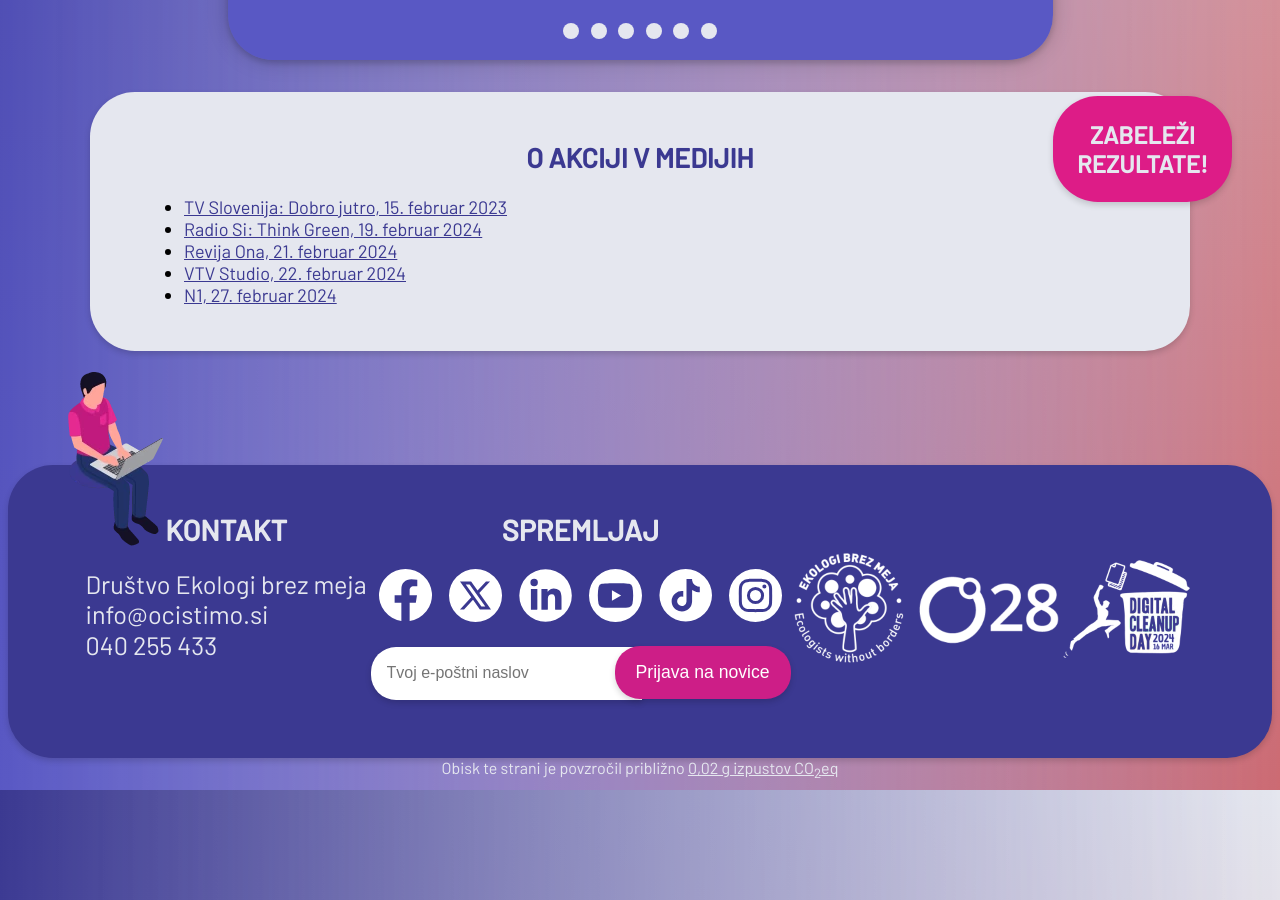
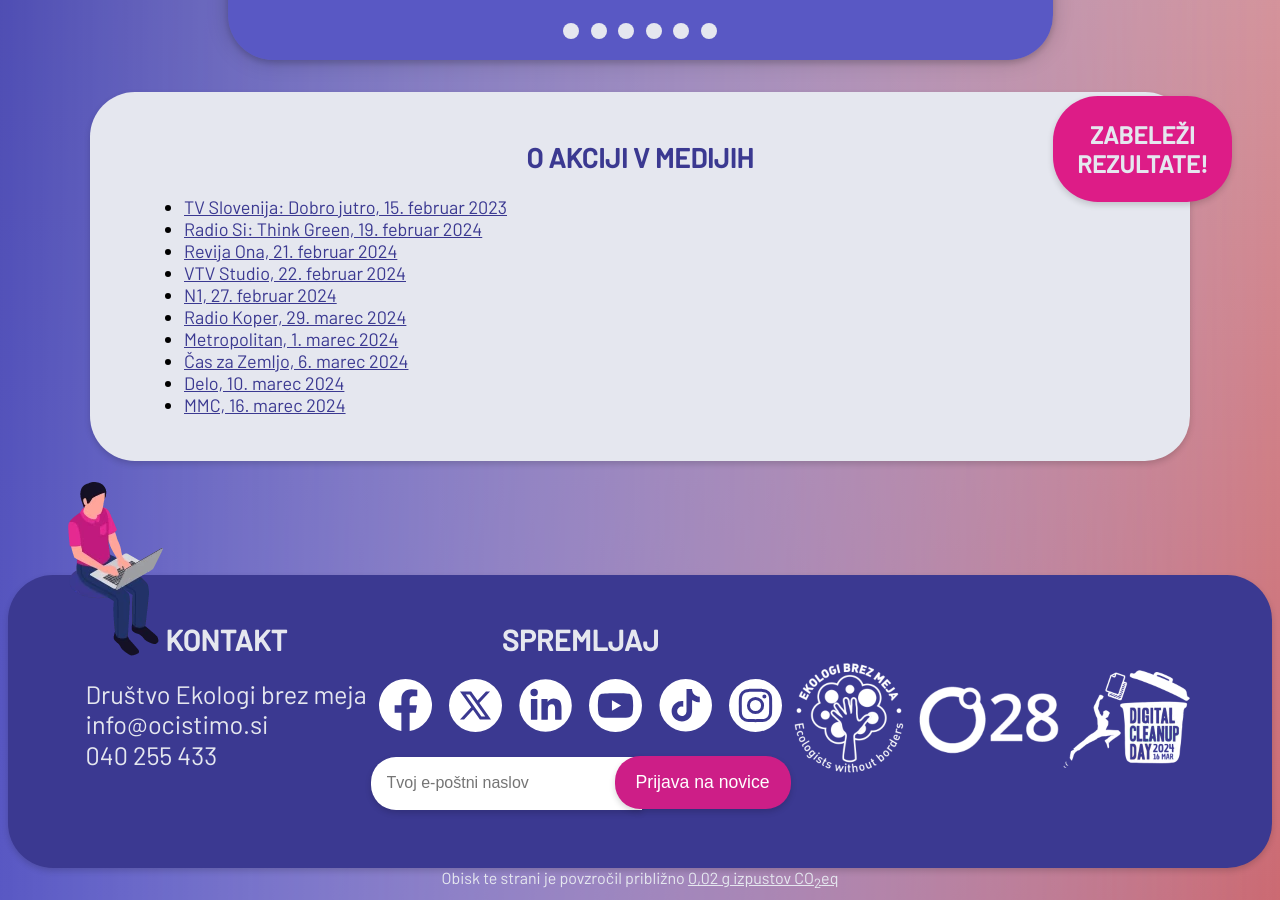
Before and after one commit to ewba/dcd-si, a Jekyll site: the page built from o-akciji.md, in a window 1280 px wide and 900 px high, scrolled down 1809 px. Built offline with Jekyll 4.4.1, drawn with Linux system fonts in a browser that asks for light colours.

Commit message:
Update o-akciji.md

```diff
--- a/o-akciji.md
+++ b/o-akciji.md
@@ -171,4 +171,9 @@ daj kot navaden blok, ampak samo za screen readerje?
 - <a href="https://www.slovenskenovice.si/ona/stil/najlazja-cistilna-akcija-na-svetu/" target="_blank" rel="noopener">Revija Ona, 21. februar 2024</a>
 - <a href="https://www.facebook.com/vtvstudioslo/videos/367107139471610/" target="_blank" rel="noopener">VTV Studio, 22. februar 2024</a>
 - <a href="https://n1info.si/novice/slovenija/najlazja-cistilna-akcija-na-svetu-tudi-digitalni-odpadki-skodujejo-okolju/" target="_blank" rel="noopener">N1, 27. februar 2024</a>
+- <a href="https://365.rtvslo.si/arhiv/radio-koper-svetuje/175026624" target="_blank" rel="noopener">Radio Koper, 29. marec 2024</a>
+- <a href="https://www.metropolitan.si/novice/odklikajmo-digitalne-odpadke-izkoristimo-dodatni-dan-v-letu-za-digitalno-cistilno-akcijo/" target="_blank" rel="noopener">Metropolitan, 1. marec 2024</a>
+- <a href="https://www.caszazemljo.si/trajnostno/ste-kdaj-ocistili-digitalno-nesnago.html" target="_blank" rel="noopener">Čas za Zemljo, 6. marec 2024</a>
+- <a href="https://www.delo.si/novice/znanoteh/pomladansko-ciscenje-digitalnega-smetja" target="_blank" rel="noopener">Delo, 10. marec 2024</a>
+- <a href="https://www.rtvslo.si/okolje/ocistimo-slovenijo-digitalnih-odpadkov-iz-digitalnih-naprav-izbrisano-26-000-gigabajtov-podatkov/701774" target="_blank" rel="noopener">MMC, 16. marec 2024</a>
 </div>
```
